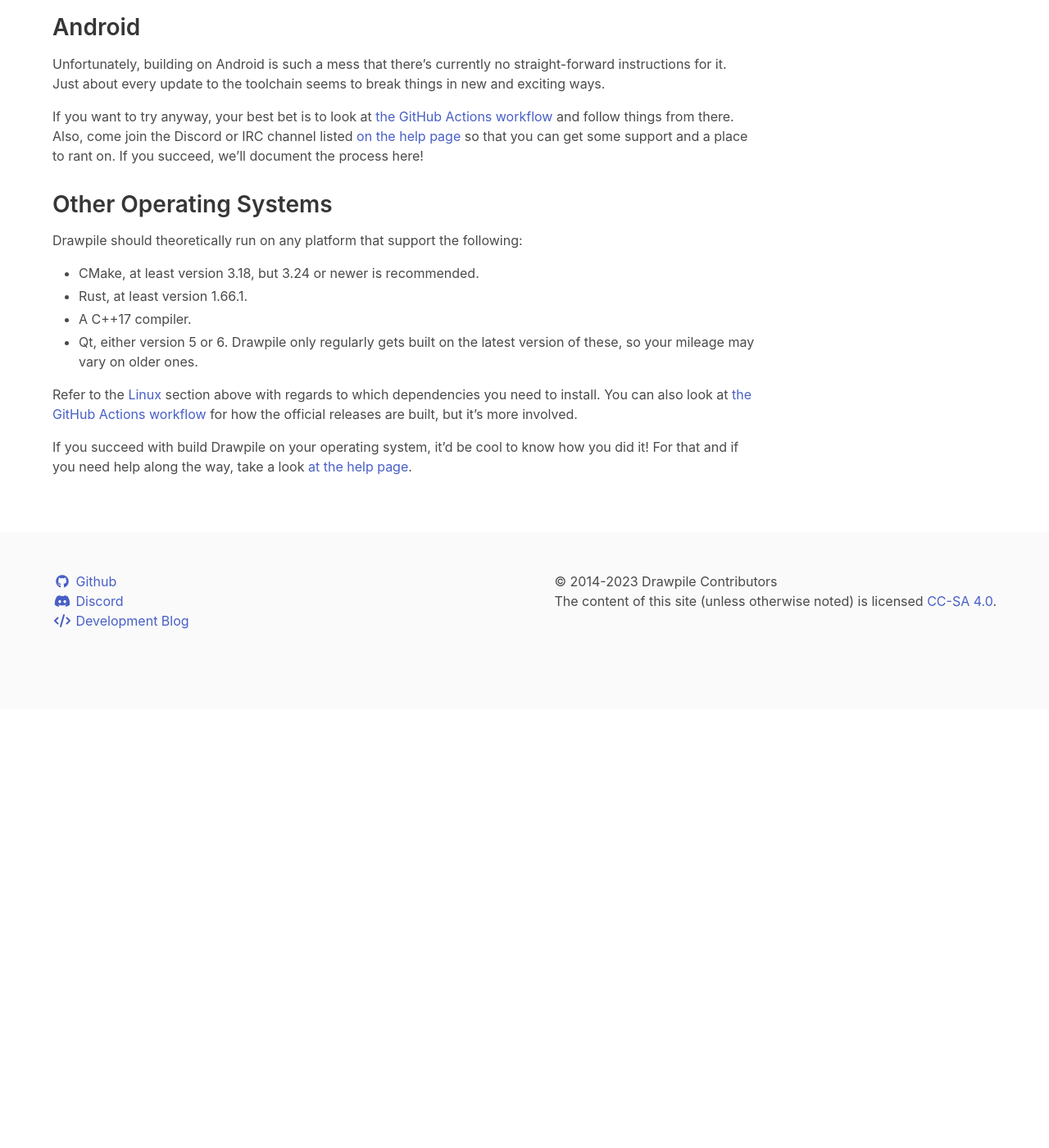
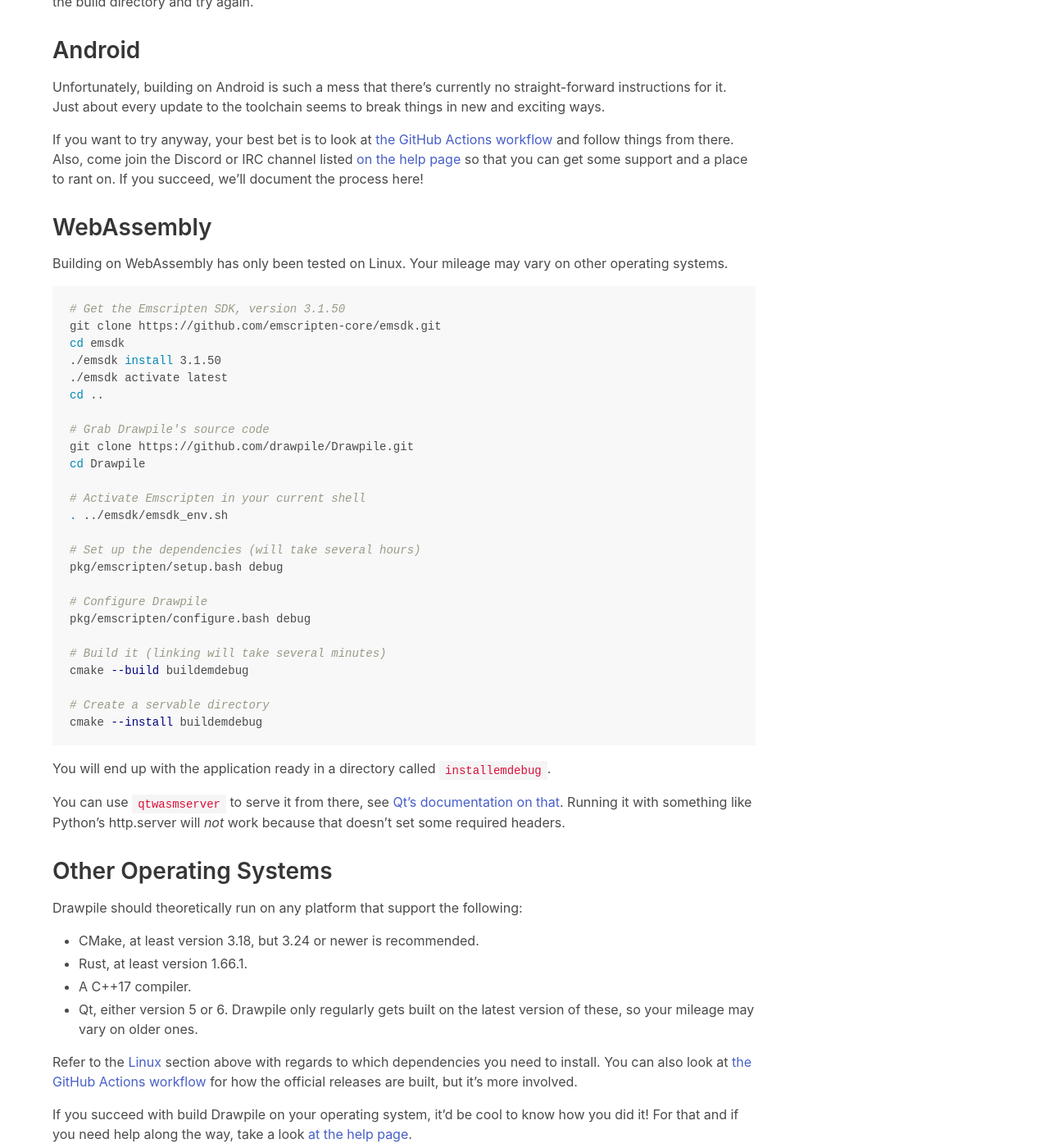
Before and after one commit to drawpile/drawpile.github.io, a Jekyll site: the page built from help/development/buildingfromsource.markdown, in a window 1280 px wide and 1400 px high, scrolled down 3004 px. Shown: the whole window at 82% size. Built offline with Jekyll 4.4.1, drawn with Linux system fonts in a browser that asks for light colours; before the commit the page ends 3869 px from its top, so only the background shows below that.

Commit message:
Amend, rearrange and clarify WebAssembly building
To bump it to Emscripten 3.1.50 and no longer talk about the now-gone
qtwasm branch. The discouragement is also now reworded.

````diff
--- a/help/development/buildingfromsource.markdown
+++ b/help/development/buildingfromsource.markdown
@@ -17,6 +17,7 @@
 * [macOS](#macos)
 * [Windows](#windows)
 * [Android](#android)
+* [WebAssembly](#webassembly)
 * [Other Operating Systems](#other-operating-systems)
 
 ## Linux
@@ -88,6 +89,42 @@
 
 If you want to try anyway, your best bet is to look at [the GitHub Actions workflow](https://github.com/drawpile/Drawpile/blob/main/.github/workflows/main.yml){:target="_blank"} and follow things from there. Also, come join the Discord or IRC channel listed [on the help page](https://drawpile.net/help/) so that you can get some support and a place to rant on. If you succeed, we'll document the process here!
 
+## WebAssembly
+
+Building on WebAssembly has only been tested on Linux. Your mileage may vary on other operating systems.
+
+```sh
+# Get the Emscripten SDK, version 3.1.50
+git clone https://github.com/emscripten-core/emsdk.git
+cd emsdk
+./emsdk install 3.1.50
+./emsdk activate latest
+cd ..
+
+# Grab Drawpile's source code
+git clone https://github.com/drawpile/Drawpile.git
+cd Drawpile
+
+# Activate Emscripten in your current shell
+. ../emsdk/emsdk_env.sh
+
+# Set up the dependencies (will take several hours)
+pkg/emscripten/setup.bash debug
+
+# Configure Drawpile
+pkg/emscripten/configure.bash debug
+
+# Build it (linking will take several minutes)
+cmake --build buildemdebug
+
+# Create a servable directory
+cmake --install buildemdebug
+```
+
+You will end up with the application ready in a directory called `installemdebug`.
+
+You can use `qtwasmserver` to serve it from there, see [Qt's documentation on that](https://doc.qt.io/qt-6/wasm.html#qtwasmserver). Running it with something like Python's http.server will *not* work because that doesn't set some required headers.
+
 ## Other Operating Systems
 
 Drawpile should theoretically run on any platform that support the following:
````
Also changed, not shown: help/server/websocket.markdown (+5 -3 lines).
